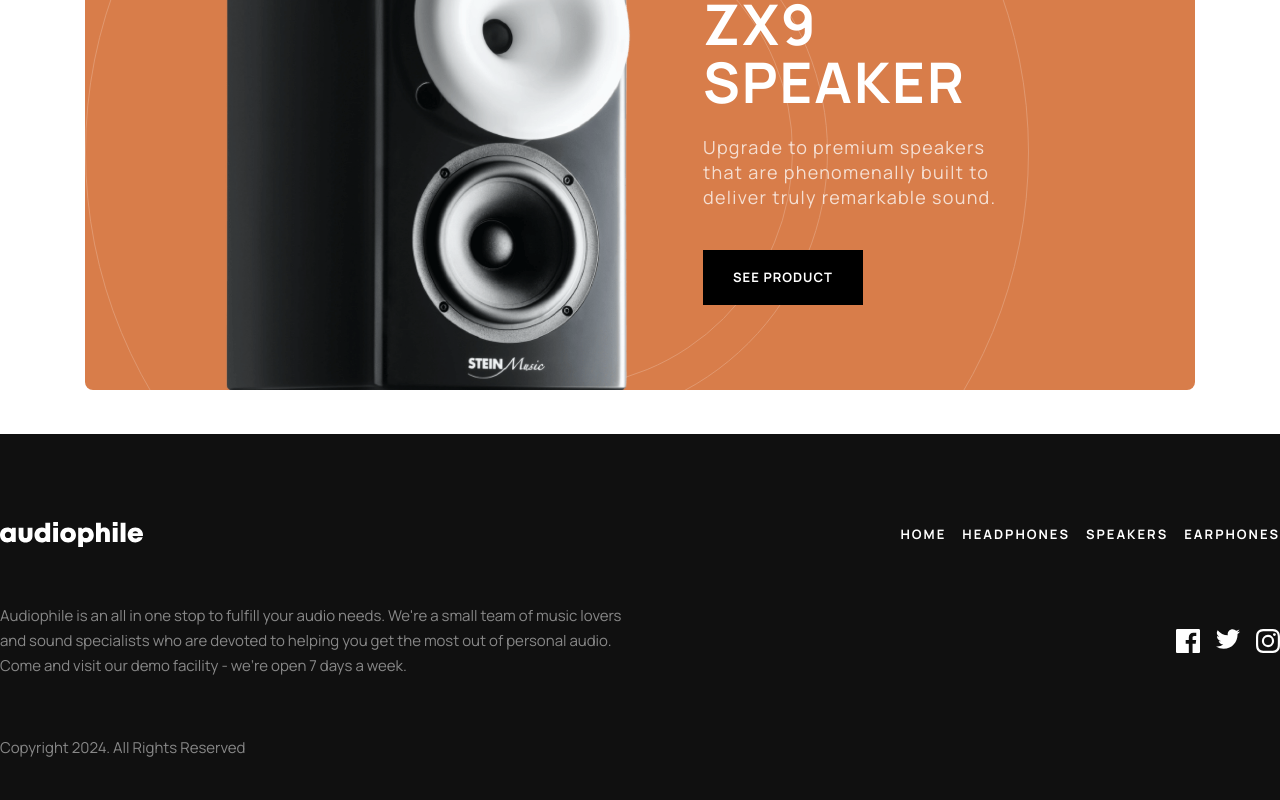
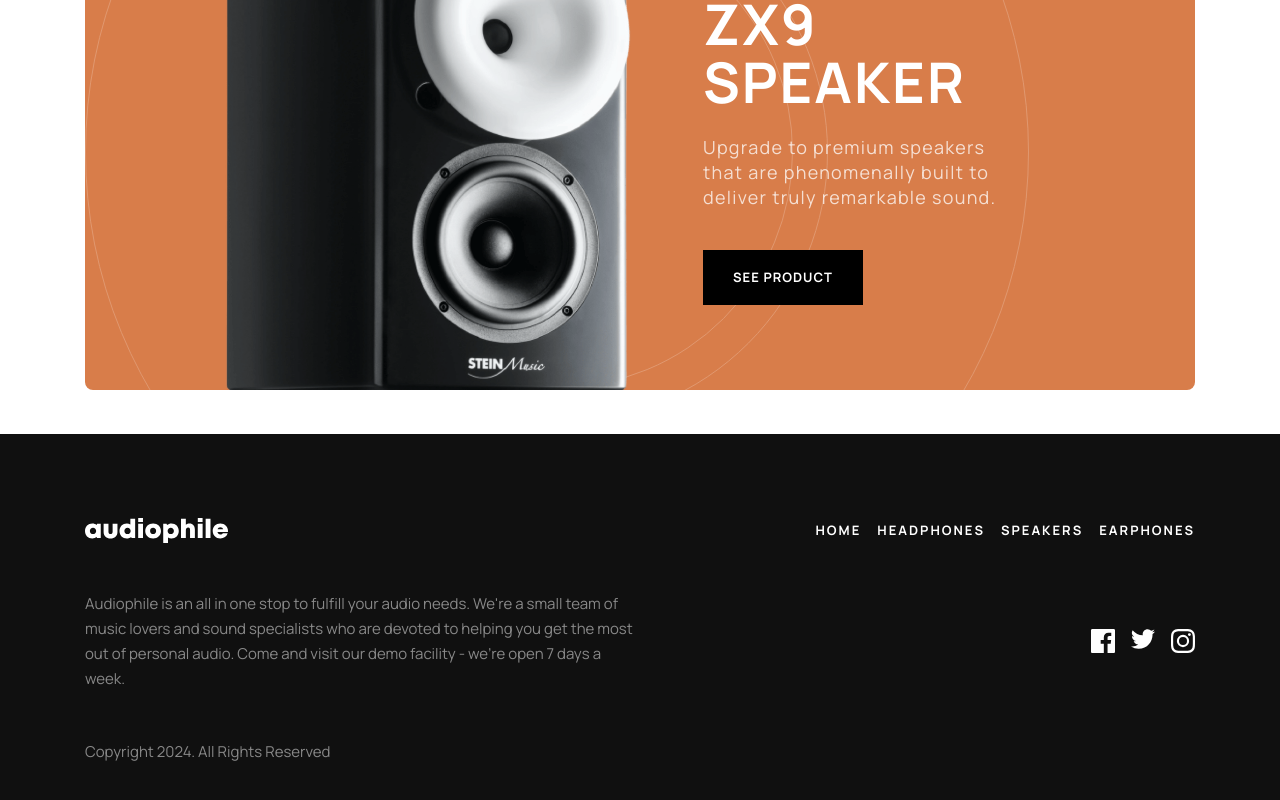
Before and after one commit to caarlosdamian/ecommerce-website, a React (Vite) app: page / in a window 1280 px wide. Shown: the part 1429-2229 px from the top of the page. Built offline with nearby package versions, Linux system fonts and the light colour scheme.

Commit message:
fix(footer): fix footer

```diff
--- a/src/components/shared/footer/Footer.tsx
+++ b/src/components/shared/footer/Footer.tsx
@@ -9,7 +9,7 @@ export const Footer = () => {
   return (
     <footer className="bg-secondary">
       <section
-        className="container mx-auto h-[654px] pt-14 px-6 pb-8 flex flex-col items-center gap-12 sm:pt-[60px] sm:px-10 sm:pb-[46px] sm:flex-row sm:flex-wrap sm:gap-0 sm:h-[400px] lg:px-0"
+        className="container mx-auto h-[654px] pt-14 px-6 pb-8 flex flex-col items-center gap-12 sm:pt-[60px] sm:px-10 sm:pb-[46px] sm:flex-row sm:flex-wrap sm:gap-0 sm:h-[400px] lg:px-0 lg:max-w-[1110px]"
         id="footer-container"
         role="contentinfo"
         aria-label="Footer"
```
